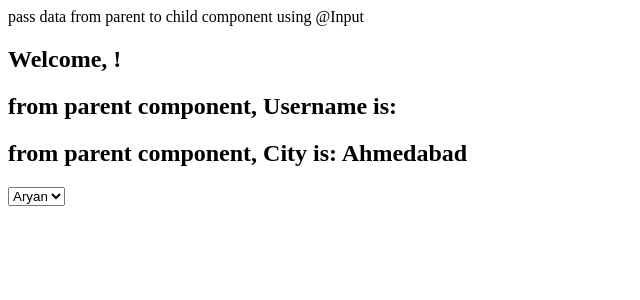
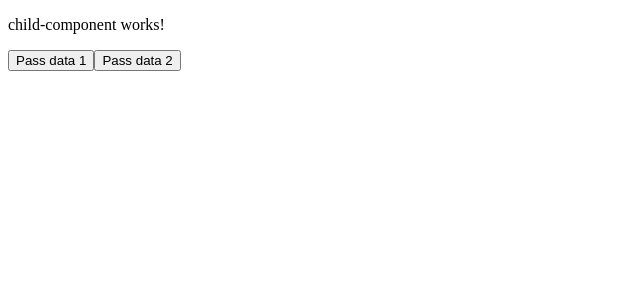
Before and after one commit to AryanNai08/Angular-Tutorial, an Angular app: page / in a window 1280 px wide. Shown: the top 300 px of the page, without its empty margins (0-640 px from the left). Built offline with nearby package versions, Linux system fonts and the light colour scheme.

Commit message:
(Angular):-Pass data from child to parent

```diff
--- a/src/app/app.html
+++ b/src/app/app.html
@@ -54,11 +54,19 @@
             <!-- template form -->
               <!-- <app-template-form></app-template-form> -->
 
-              pass data from parent to child component using @Input
+              <!-- pass data from parent to child component using @Input
                <app-user [username]="username" city="Ahmedabad"></app-user>
 
                <select #name (change)="OnChange(name.value)">
                  <option value="Aryan">Aryan</option>
                  <option value="kartik">kartik</option>
                  <option value="nikhil">nikhil</option>
-              </select>
+              </select> -->
+
+
+<!-- pass data from child to parent component using @Output -->
+ <app-child-component (getUsers)="handleUsers($event)"></app-child-component>
+
+ @for(user of userss;track user) {
+  <h1>{{user}}</h1>
+ }
--- a/src/app/app.ts
+++ b/src/app/app.ts
@@ -15,10 +15,11 @@ import { PassData } from './pass-data/pass-data';
 import { ReactiveForm } from './reactive-form/reactive-form';
 import { TemplateForm } from './template-form/template-form';
 import { User } from './user/user';
+import { ChildComponent } from './child-component/child-component';
 
 @Component({
   selector: 'app-root',
-  imports: [RouterOutlet,Login,ProfileComponenet,Countercomponent,StyleOperaterComponenet,ControlFlowComponent,SignalComponent,EffectComponenet,ToDoList,Directives,RouterOutlet,RouterLink,Header,PassData,ReactiveForm,TemplateForm,User],
+  imports: [RouterOutlet,Login,ProfileComponenet,Countercomponent,StyleOperaterComponenet,ControlFlowComponent,SignalComponent,EffectComponenet,ToDoList,Directives,RouterOutlet,RouterLink,Header,PassData,ReactiveForm,TemplateForm,User,ChildComponent],
   templateUrl: './app.html',
   styleUrl: './app.css'
 })
@@ -54,4 +55,9 @@ export class App {
     OnChange(user:string){
       this.username=user;
     }
+    userss: string[] = [];
+    handleUsers(userss:string[]){
+      console.log("Users from child component:", userss);
+      this.userss = userss;
+    }
 }
--- /dev/null
+++ b/src/app/child-component/child-component.html
@@ -0,0 +1,4 @@
+<p>child-component works!</p>
+<button (click)="getUsers.emit(users)">Pass data 1</button>
+
+<button (click)="loadData()">Pass data 2</button>
--- /dev/null
+++ b/src/app/child-component/child-component.ts
@@ -0,0 +1,16 @@
+import { Component, EventEmitter, Output } from '@angular/core';
+
+@Component({
+  selector: 'app-child-component',
+  imports: [],
+  templateUrl: './child-component.html',
+  styleUrl: './child-component.css',
+})
+export class ChildComponent {
+  @Output() getUsers = new EventEmitter<string[]>();
+  users= ["Aryan","kartik","Smith"];
+
+  loadData(){
+    this.getUsers.emit(this.users);
+  }
+}
```
Also changed, not shown: src/app/child-component/child-component.css (added), 1 other file (tests, documents, lock files or other folders).
